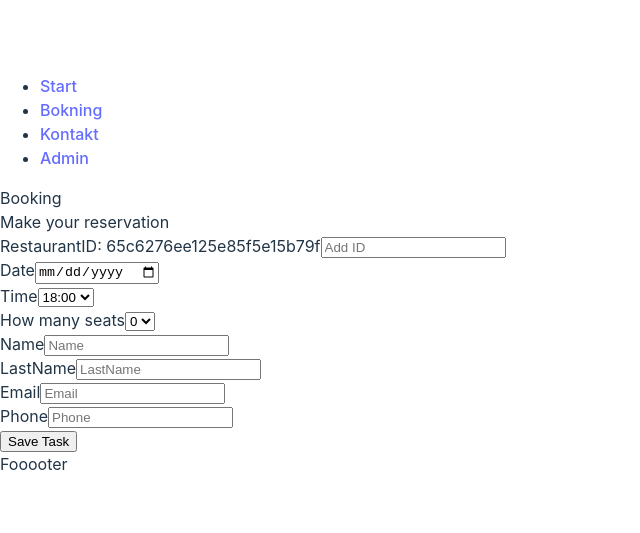
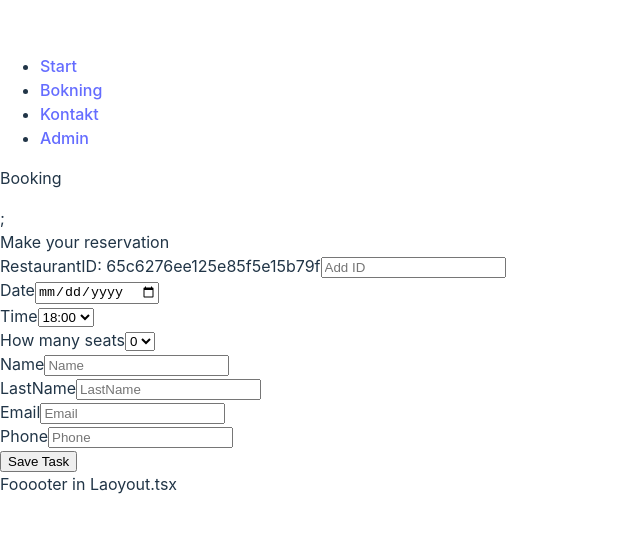
Before and after one commit to screamm/the-restaurant-the-vg-team-groupassignment, a React (Vite) app: page /Booking in a window 1280 px wide. Shown: the part 133-666 px from the top of the page, without its empty margins (0-640 px from the left). Built offline with nearby package versions, Linux system fonts and the light colour scheme.

Commit message:
small changes

```diff
--- a/src/components/ApiTemporary.tsx
+++ b/src/components/ApiTemporary.tsx
@@ -54,7 +54,7 @@ function ApiRendering() {
 
   return (
     <div>
-      <h1>Restaurant Page</h1>
+      <h1>{newRestaurantData.name}</h1>
 
 
     </div>
--- a/src/pages/Booking.tsx
+++ b/src/pages/Booking.tsx
@@ -1,8 +1,14 @@
 import { BookingForm } from "../components/BookingForm";
+import { Loader } from "../components/Loader";
 
 export const Booking = () => {
     return <>
-    Booking
-    <BookingForm></BookingForm>
-    </>;
-  };
+<div>
+    <p>Booking</p>;
+
+    <BookingForm />
+
+    </div>
+
+    </>
+    }
--- a/src/pages/Layout.tsx
+++ b/src/pages/Layout.tsx
@@ -12,7 +12,7 @@ export const Layout = () => {
         <Outlet />
       </main>
 
-      <footer>Fooooter</footer>
+      <footer>Fooooter in Laoyout.tsx</footer>
     </>
   );
 };
```
